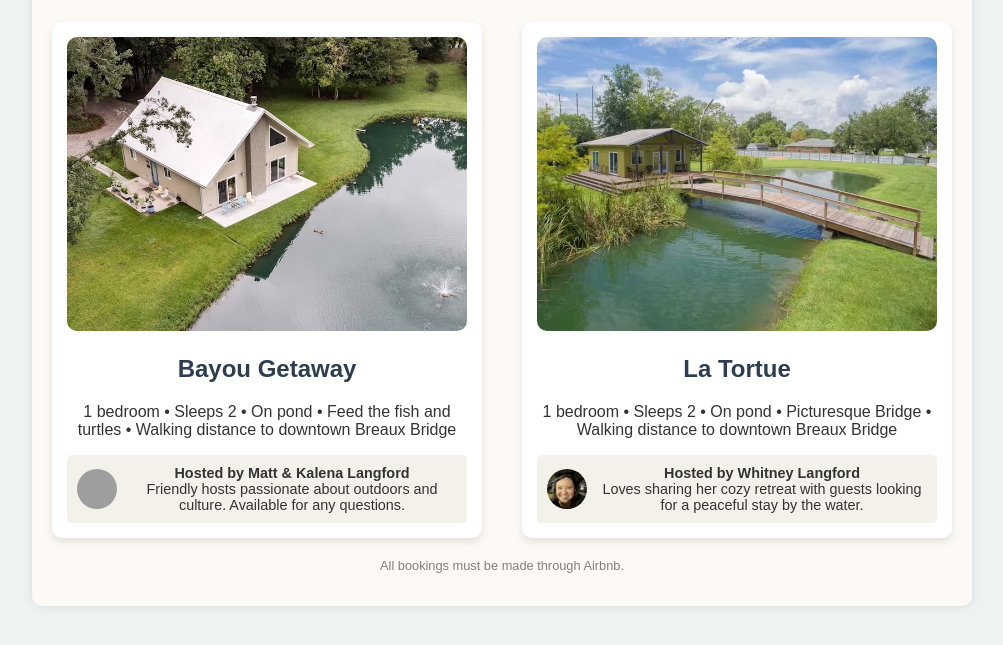
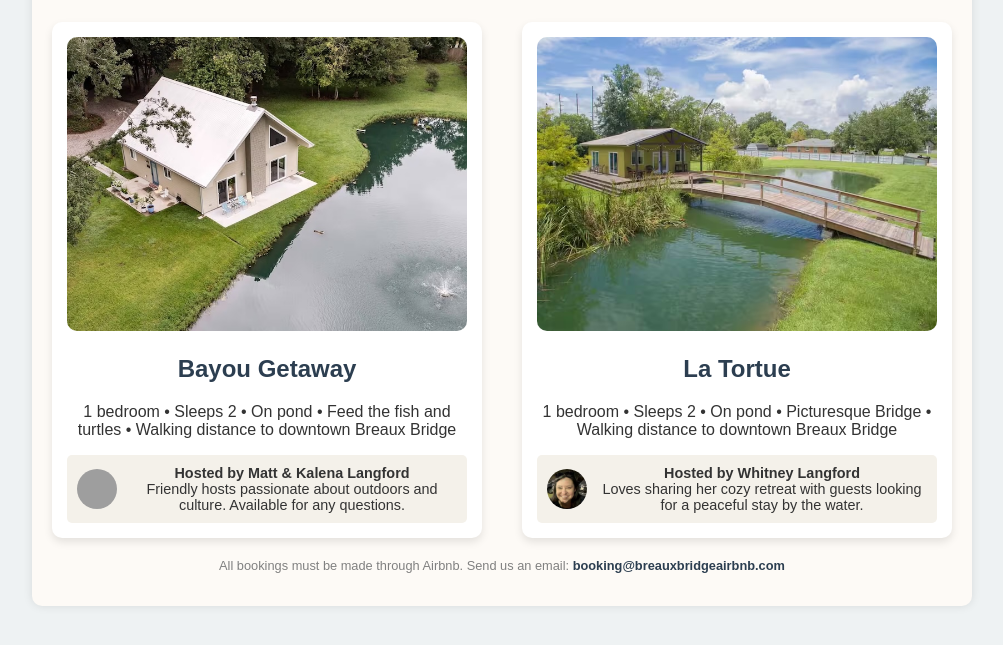
Before and after one commit to MattSLangford/Breaux-Bridge-Airbnb, a plain HTML site: page index.html in a window 1280 px wide. Shown: the part 141-786 px from the top of the page, without its empty margins (138-1141 px from the left). Drawn offline with Linux system fonts and the light colour scheme; grey boxes are pictures that could not be loaded.

Commit message:
Email Link

```diff
--- a/index.html
+++ b/index.html
@@ -137,7 +137,18 @@
             </div>
         </div>
 
-        <p class="disclaimer">All bookings must be made through Airbnb.</p>
+        <p class="disclaimer">All bookings must be made through Airbnb. Send us an email: <span id="email-container"></span></p>
     </div>
+    <script>
+      document.addEventListener("DOMContentLoaded", function () {
+        var user = "booking";
+        var domain = "breauxbridgeairbnb.com";
+        var email = user + "@" + domain;
+        var link = document.createElement("a");
+        link.href = "mailto:" + email;
+        link.textContent = email;
+        document.getElementById("email-container").appendChild(link);
+      });
+    </script>
 </body>
 </html>
```
